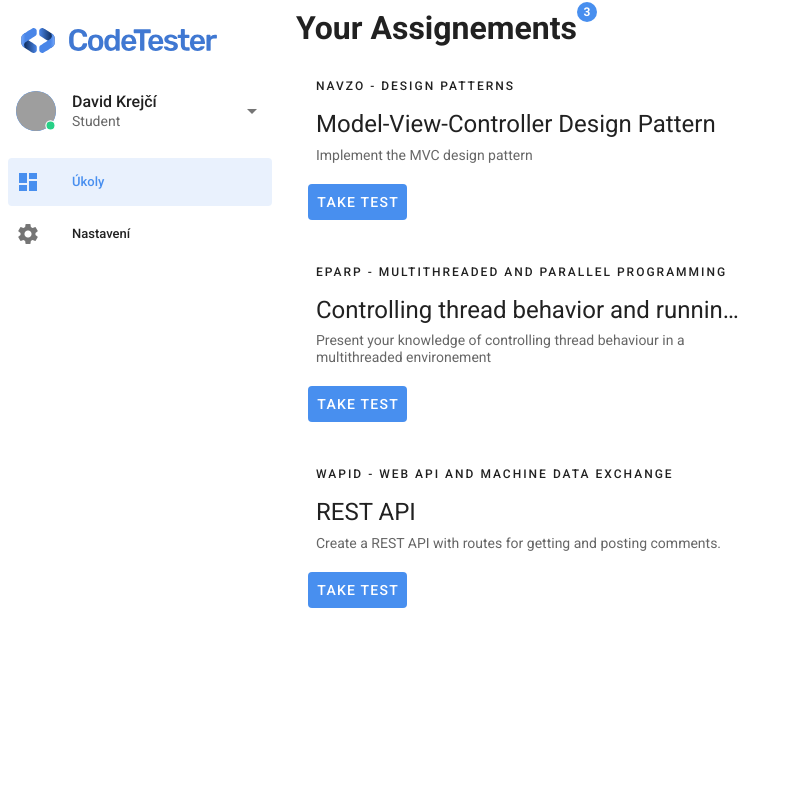
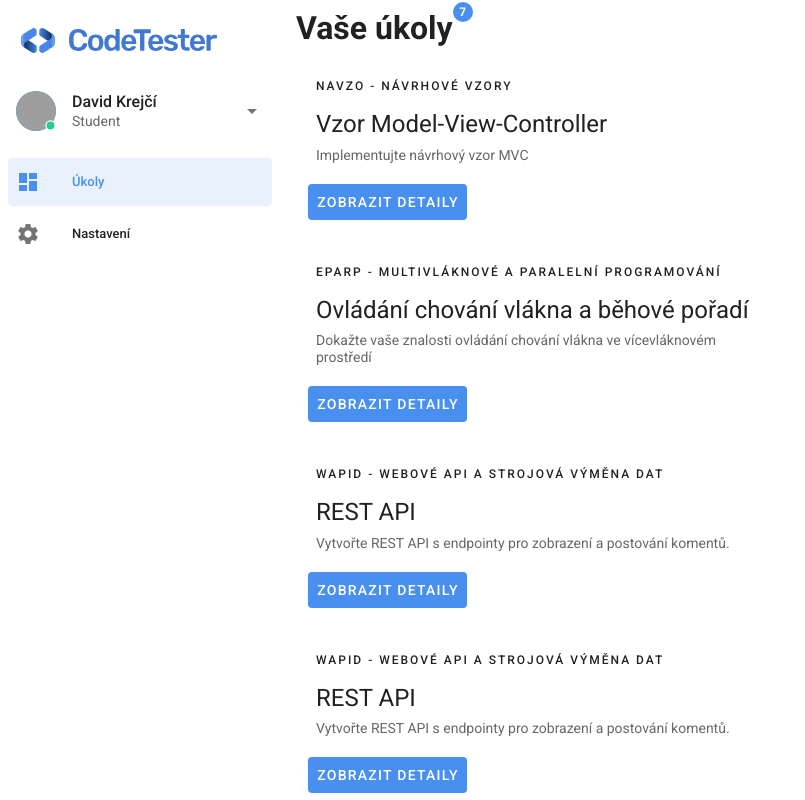
Before and after one commit to davekrejci/codetester, a Vue app in the folder frontend/: page /#/assignements in a window 1280 px wide. Shown: the top 800 px of the page, without its empty margins (0-805 px from the left). Built offline with nearby package versions, Linux system fonts and the light colour scheme; grey boxes are pictures that could not be loaded.

Commit message:
ui text to czech

```diff
--- a/frontend/src/components/AssignementCard.vue
+++ b/frontend/src/components/AssignementCard.vue
@@ -9,7 +9,7 @@
 				</v-list-item-content>
 			</v-list-item>
 			<v-card-actions>
-				<v-btn text class="primary">Take Test</v-btn>
+				<v-btn text class="primary">Zobrazit detaily</v-btn>
 			</v-card-actions>
 		</v-card>
 	</v-hover>
--- a/frontend/src/views/Assignements.vue
+++ b/frontend/src/views/Assignements.vue
@@ -2,7 +2,7 @@
 	<v-row>
 		<v-col cols="12" md="6">
 			<v-badge class="font-weight-bold" :content="assignements.length" offset-x="0" offset-y="10">
-				<h1>Your Assignements</h1>
+				<h1>Vaše úkoly</h1>
 			</v-badge>
 			<AssignementCard v-for="assignement in assignements" :key="assignement.id" :assignement="assignement" />
 		</v-col>
@@ -23,21 +23,45 @@ export default {
 		assignements: [
 			{
 				id: 1,
-				className: 'NAVZO - Design Patterns',
-				assignementName: 'Model-View-Controller Design Pattern',
-				description: 'Implement the MVC design pattern',
+				className: 'NAVZO - Návrhové vzory',
+				assignementName: 'Vzor Model-View-Controller',
+				description: 'Implementujte návrhový vzor MVC',
 			},
 			{
 				id: 2,
-				className: 'EPARP - Multithreaded and parallel programming',
-				assignementName: 'Controlling thread behavior and running order',
-				description: 'Present your knowledge of controlling thread behaviour in a multithreaded environement',
+				className: 'EPARP - Multivláknové a paralelní programování',
+				assignementName: 'Ovládání chování vlákna a běhové pořadí',
+				description: 'Dokažte vaše znalosti ovládání chování vlákna ve vícevláknovém prostředí',
 			},
 			{
 				id: 3,
-				className: 'Wapid - Web API and Machine Data Exchange',
+				className: 'Wapid - Webové API a strojová výměna dat',
 				assignementName: 'REST API',
-				description: 'Create a REST API with routes for getting and posting comments.',
+				description: 'Vytvořte REST API s endpointy pro zobrazení a postování komentů.',
+			},
+			{
+				id: 4,
+				className: 'Wapid - Webové API a strojová výměna dat',
+				assignementName: 'REST API',
+				description: 'Vytvořte REST API s endpointy pro zobrazení a postování komentů.',
+			},
+			{
+				id: 5,
+				className: 'Wapid - Webové API a strojová výměna dat',
+				assignementName: 'REST API',
+				description: 'Vytvořte REST API s endpointy pro zobrazení a postování komentů.',
+			},
+			{
+				id: 6,
+				className: 'Wapid - Webové API a strojová výměna dat',
+				assignementName: 'REST API',
+				description: 'Vytvořte REST API s endpointy pro zobrazení a postování komentů.',
+			},
+			{
+				id: 7,
+				className: 'Wapid - Webové API a strojová výměna dat',
+				assignementName: 'REST API',
+				description: 'Vytvořte REST API s endpointy pro zobrazení a postování komentů.',
 			},
 		],
 	}),
--- a/frontend/src/views/Login.vue
+++ b/frontend/src/views/Login.vue
@@ -10,8 +10,8 @@
 				<v-row class="fill-height" :align="$vuetify.breakpoint.smAndDown ? 'start' : 'center'" justify="center">
 					<div id="loginContainer" :align="$vuetify.breakpoint.smAndDown ? 'center' : 'start'">
 						<v-img class="mb-4" src="../assets/svg/logo/text_logo.svg" max-height="100" max-width="150" contain></v-img>
-						<h1>Welcome Back!</h1>
-						<p>Please sign in to continue.</p>
+						<h1>Vítejte zpět!</h1>
+						<p>Pro pokračování se prosím přihlaště.</p>
 						<v-form v-model="valid" ref="form" lazy-validation @keyup.native.enter="submit">
 							<v-text-field
 								label="Email"
@@ -25,7 +25,7 @@
 								class="mb-1"
 							></v-text-field>
 							<v-text-field
-								label="Password"
+								label="Heslo"
 								v-model="password"
 								single-line
 								required
@@ -39,13 +39,13 @@
 								:type="value ? 'password' : 'text'"
 							>
 							</v-text-field>
-							<a id="forgotPasswordText" class="text--secondary text-caption">Forgot your password?</a>
+							<a id="forgotPasswordText" class="text--secondary text-caption">Zapomněli jste heslo?</a>
 						</v-form>
 						<v-card-actions>
-							<v-btn large block rounded text class="mt-2 px-5 primary" @click="submit" :disabled="!valid || loading">Sign In</v-btn>
+							<v-btn large block rounded text class="mt-2 px-5 primary" @click="submit" :disabled="!valid || loading">Přihlásit</v-btn>
 						</v-card-actions>
 						<v-divider class="my-4"></v-divider>
-						<p class="text-center text--secondary">Don't have an account yet? <a id="signUpText" class="text-decoration-none" href="#">Sign up</a></p>
+						<p class="text-center text--secondary">Nemáte ještě účet? <a id="signUpText" class="text-decoration-none" href="#">Zaregistrujte se</a></p>
 					</div>
 				</v-row>
 			</v-col>
@@ -102,7 +102,5 @@ export default {
 #signUpText:hover {
 	color: var(--v-primary-lighten1);
 }
->>> .v-input__prepend-inner .v-icon {
-	margin-right: 5px;
-}
+
 </style>
```
